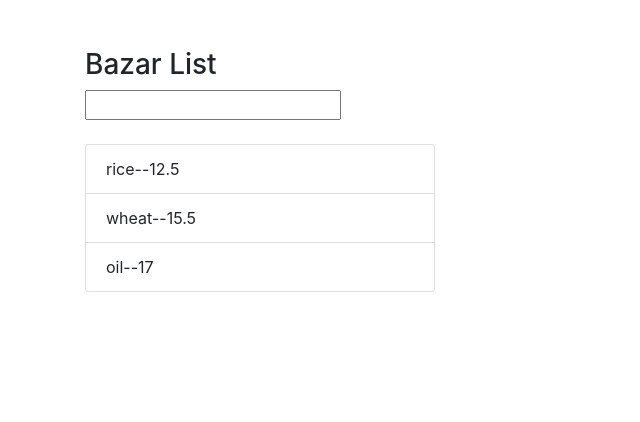
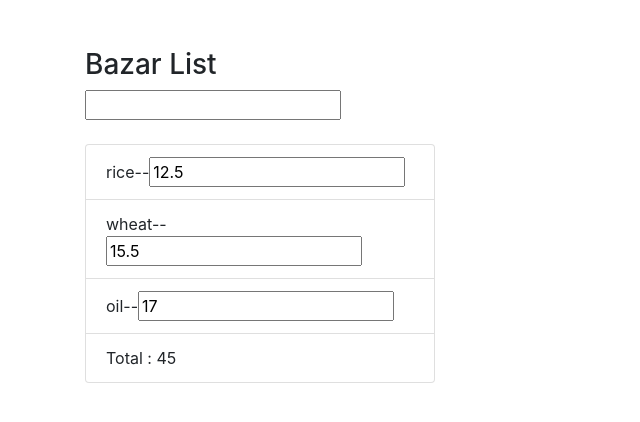
Before and after one commit to 1ibrahimtsc/vuejs-verysimple, a plain HTML site: page index.html in a window 1280 px wide. Shown: the whole page, without its empty margins (0-640 px from the left). Drawn offline with nearby package versions, Linux system fonts and the light colour scheme.

Commit message:
edit price and total price

```diff
--- a/index.html
+++ b/index.html
@@ -24,8 +24,9 @@
 		  </br>
 		  <ul class="list-group">
 		     <li v-for="item in items" class="list-group-item">
-			   {{item.name}}--{{item.price}}
+			   {{item.name}}--<input type="text" v-model="item.price">
 			 </li>
+			 <li class="list-group-item">Total : {{ total }} </li>
 		  </ul>
     </div>
 
@@ -42,6 +43,15 @@
 	  ],
 	  newItem : ''
 	},
+	computed: {
+	  total(){
+	     var total = 0
+		 this.items.forEach(item => {
+		  total += parseFloat(item.price)
+		 })
+		 return total
+	  }
+	},
 	methods: {
 	  addItem(){
 	   this.items.push({
```
